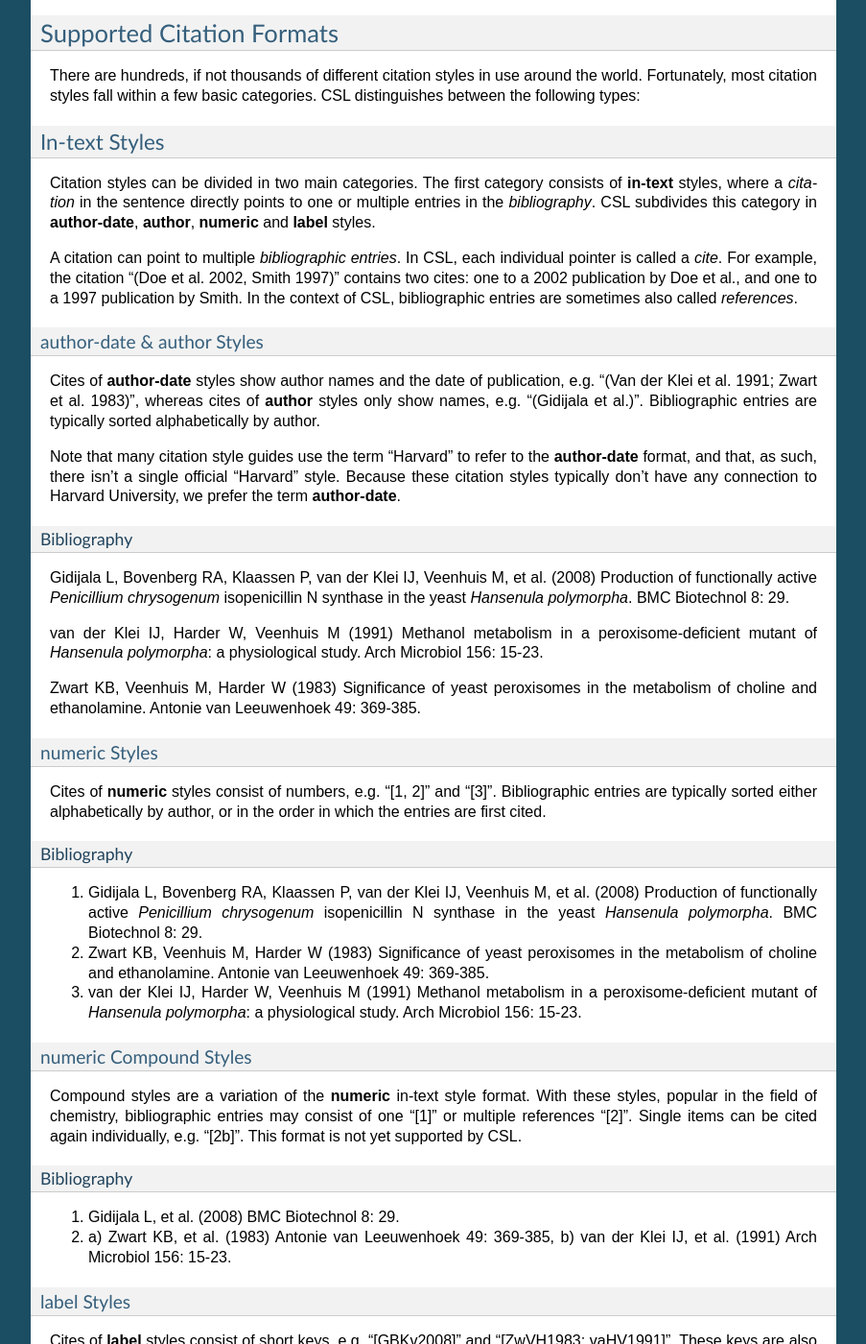
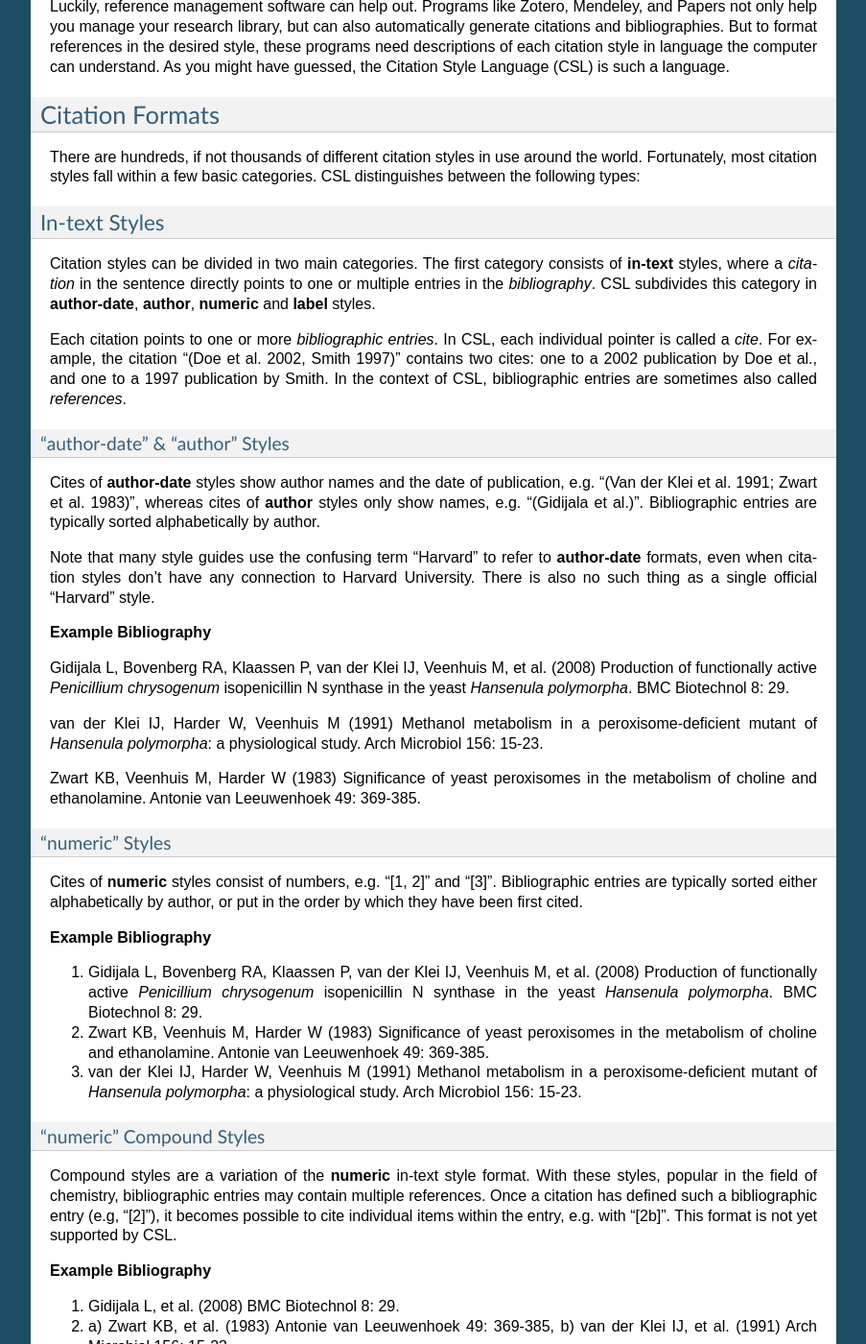
Before and after one commit to rmzelle/writing, a Sphinx documentation site: the page built from docs/primer.rst, in a window 1280 px wide and 1400 px high, scrolled down 1192 px. Shown: the whole window at 96% size, without its empty margins (198-1101 px from the left). Built offline with Sphinx 7.4.7, drawn with Linux system fonts in a browser that asks for light colours; some of the changed text lies outside the part shown.

Commit message:
Work on Primer

```diff
--- a/docs/conf.py
+++ b/docs/conf.py
@@ -162,10 +162,10 @@ html_static_path = ['_static']
 #html_show_sourcelink = True
 
 # If true, "Created using Sphinx" is shown in the HTML footer. Default is True.
-#html_show_sphinx = True
+html_show_sphinx = False
 
 # If true, "(C) Copyright ..." is shown in the HTML footer. Default is True.
-#html_show_copyright = True
+html_show_copyright = False
 
 # If true, an OpenSearch description file will be output, and all pages will
 # contain a <link> tag referring to it.  The value of this option must be the
--- a/docs/index.rst
+++ b/docs/index.rst
@@ -3,10 +3,8 @@
    You can adapt this file completely to your liking, but it should at least
    contain the root `toctree` directive.
 
-Welcome to Citation Style Language's documentation!
-===================================================
-
-Contents:
+Citation Style Language - Documentation
+=======================================
 
 .. toctree::
    :maxdepth: 2
--- a/docs/primer.rst
+++ b/docs/primer.rst
@@ -1,5 +1,12 @@
-Citation Style Language - Primer
-================================
+Primer
+======
+
+by Rintze M. Zelle, PhD
+
+|CCBYSA|_
+
+.. |CCBYSA| image:: http://i.creativecommons.org/l/by-sa/3.0/80x15.png
+.. _CCBYSA: http://creativecommons.org/licenses/by-sa/3.0/
 
 .. contents:: **Table of Contents**
    :depth: 4
@@ -19,8 +26,8 @@ If you ever wrote a research paper, you probably included references to other wo
 
 Luckily, reference management software can help out. Programs like Zotero, Mendeley, and Papers not only help you manage your research library, but can also automatically generate citations and bibliographies. But to format references in the desired style, these programs need descriptions of each citation style in language the computer can understand. As you might have guessed, the Citation Style Language (CSL) is such a language.
 
-Supported Citation Formats
-~~~~~~~~~~~~~~~~~~~~~~~~~~
+Citation Formats
+~~~~~~~~~~~~~~~~
 
 There are hundreds, if not thousands of different citation styles in use around the world. Fortunately, most citation styles fall within a few basic categories. CSL distinguishes between the following types:
 
@@ -29,17 +36,16 @@ In-text Styles
 
 Citation styles can be divided in two main categories. The first category consists of **in-text** styles, where a *citation* in the sentence directly points to one or multiple entries in the *bibliography*. CSL subdivides this category in **author-date**, **author**, **numeric** and **label** styles.
 
-A citation can point to multiple *bibliographic entries*. In CSL, each individual pointer is called a *cite*. For example, the citation "(Doe et al. 2002, Smith 1997)" contains two cites: one to a 2002 publication by Doe et al., and one to a 1997 publication by Smith. In the context of CSL, bibliographic entries are sometimes also called *references*.
+Each citation points to one or more *bibliographic entries*. In CSL, each individual pointer is called a *cite*. For example, the citation "(Doe et al. 2002, Smith 1997)" contains two cites: one to a 2002 publication by Doe et al., and one to a 1997 publication by Smith. In the context of CSL, bibliographic entries are sometimes also called *references*.
 
-author-date & author Styles
-'''''''''''''''''''''''''''
+"author-date" & "author" Styles
+'''''''''''''''''''''''''''''''
 
 Cites of **author-date** styles show author names and the date of publication, e.g. "(Van der Klei et al. 1991; Zwart et al. 1983)", whereas cites of **author** styles only show names, e.g. "(Gidijala et al.)". Bibliographic entries are typically sorted alphabetically by author.
 
-Note that many citation style guides use the term "Harvard" to refer to the **author-date** format, and that, as such, there isn't a single official "Harvard" style. Because these citation styles typically don't have any connection to Harvard University, we prefer the term **author-date**.
+Note that many style guides use the confusing term "Harvard" to refer to **author-date** formats, even when citation styles don't have any connection to Harvard University. There is also no such thing as a single official "Harvard" style.
 
-Bibliography
-++++++++++++
+**Example Bibliography**
 
 Gidijala L, Bovenberg RA, Klaassen P, van der Klei IJ, Veenhuis M, et al. (2008) Production of functionally active *Penicillium chrysogenum* isopenicillin N synthase in the yeast *Hansenula polymorpha*. BMC Biotechnol 8: 29.
 
@@ -47,13 +53,12 @@ van der Klei IJ, Harder W, Veenhuis M (1991) Methanol metabolism in a peroxisome
 
 Zwart KB, Veenhuis M, Harder W (1983) Significance of yeast peroxisomes in the metabolism of choline and ethanolamine. Antonie van Leeuwenhoek 49: 369-385.
 
-numeric Styles
-''''''''''''''
+"numeric" Styles
+''''''''''''''''
 
-Cites of **numeric** styles consist of numbers, e.g. "[1, 2]" and "[3]". Bibliographic entries are typically sorted either alphabetically by author, or in the order in which the entries are first cited.
+Cites of **numeric** styles consist of numbers, e.g. "[1, 2]" and "[3]". Bibliographic entries are typically sorted either alphabetically by author, or put in the order by which they have been first cited.
 
-Bibliography
-++++++++++++
+**Example Bibliography**
 
 1. Gidijala L, Bovenberg RA, Klaassen P, van der Klei IJ, Veenhuis M, et al. (2008) Production of functionally active *Penicillium chrysogenum* isopenicillin N synthase in the yeast *Hansenula polymorpha*. BMC Biotechnol 8: 29.
 
@@ -61,25 +66,23 @@ Bibliography
 
 3. van der Klei IJ, Harder W, Veenhuis M (1991) Methanol metabolism in a peroxisome-deficient mutant of *Hansenula polymorpha*: a physiological study. Arch Microbiol 156: 15-23.
 
-numeric Compound Styles
-'''''''''''''''''''''''
+"numeric" Compound Styles
+'''''''''''''''''''''''''
 
-Compound styles are a variation of the **numeric** in-text style format. With these styles, popular in the field of chemistry, bibliographic entries may consist of one "[1]" or multiple references "[2]". Single items can be cited again individually, e.g. "[2b]". This format is not yet supported by CSL.
+Compound styles are a variation of the **numeric** in-text style format. With these styles, popular in the field of chemistry, bibliographic entries may contain multiple references. Once a citation has defined such a bibliographic entry (e.g, "[2]"), it becomes possible to cite individual items within the entry, e.g. with "[2b]". This format is not yet supported by CSL.
 
-Bibliography
-++++++++++++
+**Example Bibliography**
 
 1. Gidijala L, et al. (2008) BMC Biotechnol 8: 29.
 
 2. \a) Zwart KB, et al. (1983) Antonie van Leeuwenhoek 49: 369-385, b) van der Klei IJ, et al. (1991) Arch Microbiol 156: 15-23.
 
-label Styles
-''''''''''''
+"label" Styles
+''''''''''''''
 
 Cites of **label** styles consist of short keys, e.g. "[GBKv2008]" and "[ZwVH1983; vaHV1991]". These keys are also included in the bibliographic entries. CSL has limited support for this format, since it currently doesn't allow for (style-specific) customisation of the key format.
 
-Bibliography
-++++++++++++
+**Example Bibliography**
 
 [GBKv2008] Gidijala L, Bovenberg RA, Klaassen P, van der Klei IJ, Veenhuis M, et al. (2008) Production of functionally active *Penicillium chrysogenum* isopenicillin N synthase in the yeast *Hansenula polymorpha*. BMC Biotechnol 8: 29.
 
```
